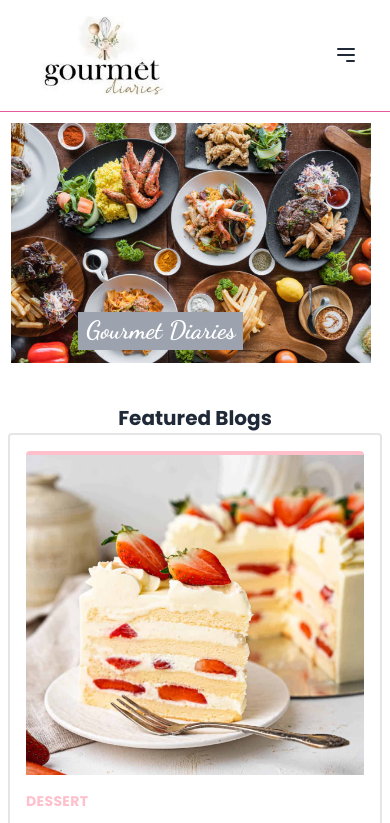
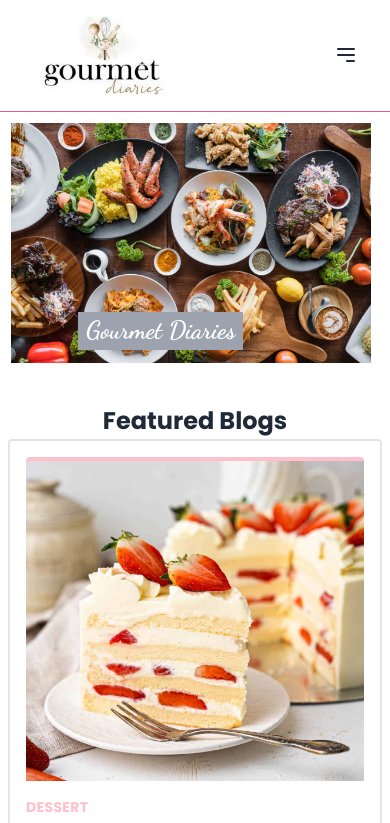
Before and after one commit to Aashra55/food-blog-assignment, a Next.js app: page / in a window 390 px wide. Shown: the top 823 px of the page. Built offline with nearby package versions, Linux system fonts and the light colour scheme.

Commit message:
Update page.tsx

```diff
--- a/src/app/HeroSection/page.tsx
+++ b/src/app/HeroSection/page.tsx
@@ -6,7 +6,7 @@ export function Cards() {
 
   return (
     <main className="py-10 lg:px-6 px-2">
-      <h2 className="text-center lg:text-[40px] text-[20px] font-bold text-gray-800 lg:mb-6">Featured Blogs</h2>
+      <h2 className="text-center lg:text-[40px] text-[24px] font-bold text-gray-800 lg:mb-6">Featured Blogs</h2>
       <div className="grid grid-cols-1 md:grid-cols-3 gap-6">
         {posts.map((post, index) => (
           <div key={index} className="post-card w-full p-4 hover:shadow-2xl border-[2px] rounded-sm">
```
